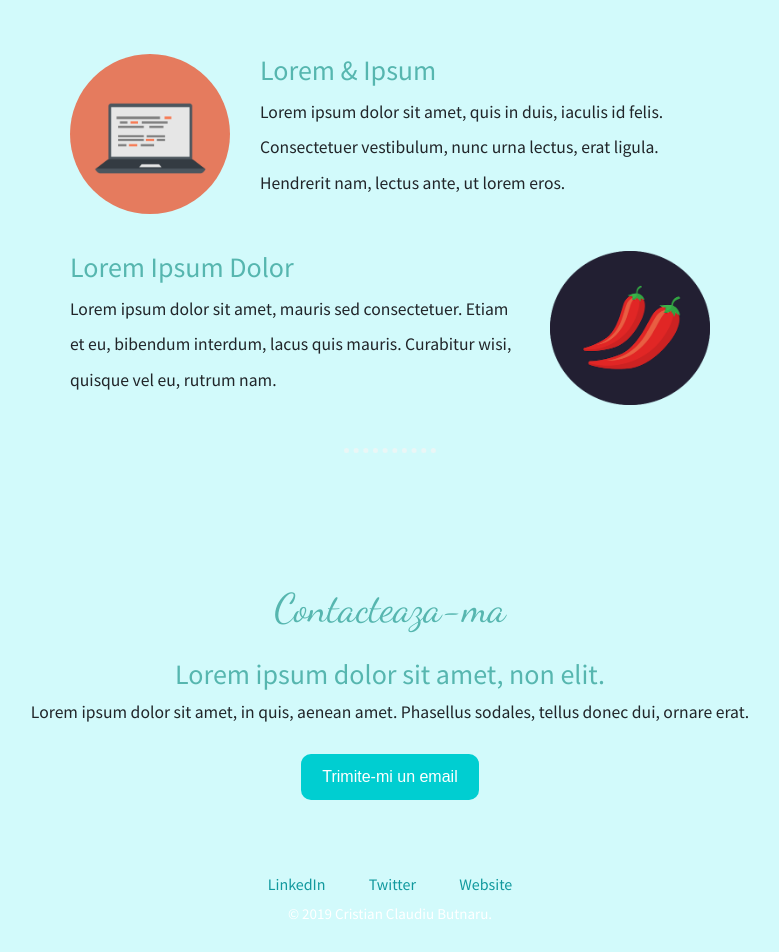
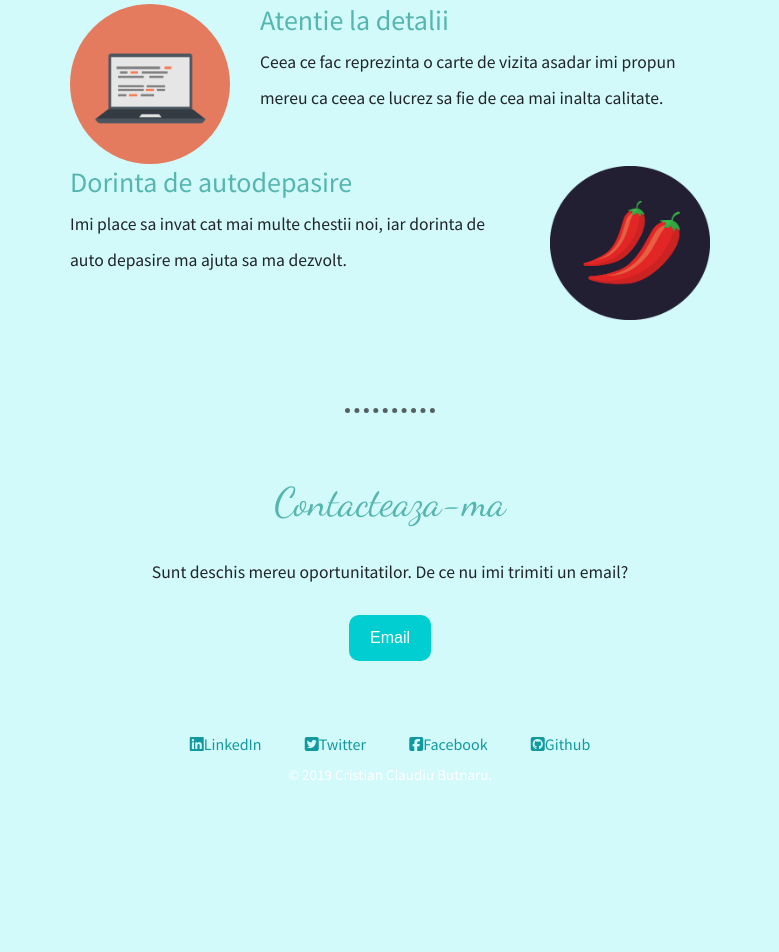
Before and after one commit to ClaudiuBu/CV-2, a plain HTML site: page index.html in a window 1280 px wide. Shown: the part 1272-2224 px from the top of the page, without its empty margins (250-1029 px from the left). After the commit the page ends 2084 px from the top, so only its background shows below. Drawn offline with nearby package versions, Linux system fonts and the light colour scheme.

Commit message:
commit 4

```diff
--- a/css/styles.css
+++ b/css/styles.css
@@ -35,7 +35,7 @@ hr{
   border-style: dotted;
   border-width: 5px 0 0 0;
   width:40px;
-  border-color:#EAF6F6;
+  border-color:rgb(85, 97, 97);
   padding:2%;
 }
 /***********************CLASS SELECTORS*************************/
@@ -70,7 +70,7 @@ hr{
   100%{color:blue;}
 }
 .middle-container{
-  padding-top:2%;
+  padding-top:5%;
 }
 
 .middle-header {
@@ -211,6 +211,10 @@ a.footer-link{
   padding:20px;
   text-decoration: none;
 
+}
+.footer-link:hover{
+  color:#666;
+  transition:1s;
 }
 .link-container{
   padding-bottom:1%;
--- a/index.html
+++ b/index.html
@@ -14,6 +14,8 @@
 
   <!-- My scripts -->
 
+    <!-- Font Awesome -->
+  <script src="https://kit.fontawesome.com/80d03d05fc.js" crossorigin="anonymous"></script>
   <script src="https://code.jquery.com/jquery-3.3.1.slim.min.js" integrity="sha384-q8i/X+965DzO0rT7abK41JStQIAqVgRVzpbzo5smXKp4YfRvH+8abtTE1Pi6jizo" crossorigin="anonymous"></script>
 <script src="https://cdnjs.cloudflare.com/ajax/libs/popper.js/1.14.7/umd/popper.min.js" integrity="sha384-UO2eT0CpHqdSJQ6hJty5KVphtPhzWj9WO1clHTMGa3JDZwrnQq4sF86dIHNDz0W1" crossorigin="anonymous"></script>
 <script src="https://stackpath.bootstrapcdn.com/bootstrap/4.3.1/js/bootstrap.min.js" integrity="sha384-JjSmVgyd0p3pXB1rRibZUAYoIIy6OrQ6VrjIEaFf/nJGzIxFDsf4x0xIM+B07jRM" crossorigin="anonymous"></script>
@@ -31,8 +33,8 @@
       </div>
       <img class="top-cloud" src="images\cloud.png" alt="cloud.png">
       <div class="box-header">
-        <h1><em>I'm Claudiu</em></h1>
-        <p><em>I'm an aspiring <span class="pro">PRO</span>grammer full stack web developer.</em></p>
+        <h1><em>Sunt Claudiu</em></h1>
+        <p><em>Sunt un <span class="pro">PRO</span>gramator full stack aspirant.</em></p>
       </div>
       <img class="bottom-cloud" src="images\cloud.png" alt="cloud.png">
     </div>
@@ -41,7 +43,6 @@
   </div>
   </div>
   <div class="middle-container">
-    <hr>
     <div class="profile">
       <img src="images\profil.jpg" alt="">
       <div class="title">
@@ -56,32 +57,35 @@
           </div>
       <div class="skill-row">
         <img class="computer-img" src="images\computer.png" alt="">
-        <h3>Lorem & Ipsum</h3>
-        <p>Lorem ipsum dolor sit amet, quis in duis, iaculis id felis. Consectetuer vestibulum, nunc urna lectus, erat ligula. Hendrerit nam, lectus ante, ut lorem eros.</p>
+        <h3>Atentie la detalii</h3>
+        <p>Ceea ce fac reprezinta o carte de vizita asadar imi propun mereu ca ceea ce lucrez sa fie de cea mai inalta calitate.</p>
       </div>
       <div class="skill-row">
         <img class="chillies-img" src="images\chillies.png" alt="">
-        <h3>Lorem Ipsum Dolor</h3>
-        <p class="chillie-desc">Lorem ipsum dolor sit amet, mauris sed consectetuer. Etiam et eu, bibendum interdum, lacus quis mauris. Curabitur wisi, quisque vel eu, rutrum nam.</p>
+        <h3>Dorinta de autodepasire</h3>
+        <p class="chillie-desc">Imi place sa invat cat mai multe chestii noi, iar dorinta de auto depasire ma ajuta
+            sa ma dezvolt.
+        </p>
       </div>
     </div>
-    <hr>
     <div class="contact-me">
         <div class="title-contact-me">
+          <hr>
             <h2>Contacteaza-ma</h2>
           </div>
-      <h3>Lorem ipsum dolor sit amet, non elit.</h3>
-      <p>Lorem ipsum dolor sit amet, in quis, aenean amet. Phasellus sodales, tellus donec dui, ornare erat.</p>
-      <a class="btn" href="mailto:cristian.c.butnaru@email.com">Trimite-mi un email</a>
+      <h3></h3>
+      <p>Sunt deschis mereu oportunitatilor. De ce nu imi trimiti un email?</p>
+      <a class="btn" href="mailto:cristian.c.butnaru@email.com">Email</a>
     </div>
   </div>
 
 
   <div class="bottom-container">
     <div class="link-container">
-    <a class="footer-link" href="https://www.linkedin.com/">LinkedIn</a>
-    <a class="footer-link" href="https://twitter.com/">Twitter</a>
-    <a class="footer-link" href="https://www.appbrewery.co/">Website</a>
+    <a class="footer-link" href="https://www.linkedin.com/"><i class="fab fa-linkedin"></i>LinkedIn</a>
+    <a class="footer-link" href="https://twitter.com/"><i class="fab fa-twitter-square"></i>Twitter</a>
+    <a class="footer-link" href="https://www.facebook.com/butnaru.claudiucristian"><i class="fab fa-facebook-square"></i>Facebook</a>
+    <a class="footer-link" href="https://github.com/ClaudiuBu"><i class="fab fa-github-square"></i>Github</a>
     </div>
     <p style="color:white; font-size:15px; position:relative; top:15px;">© 2019 Cristian Claudiu Butnaru.</p>
   </div>
```
